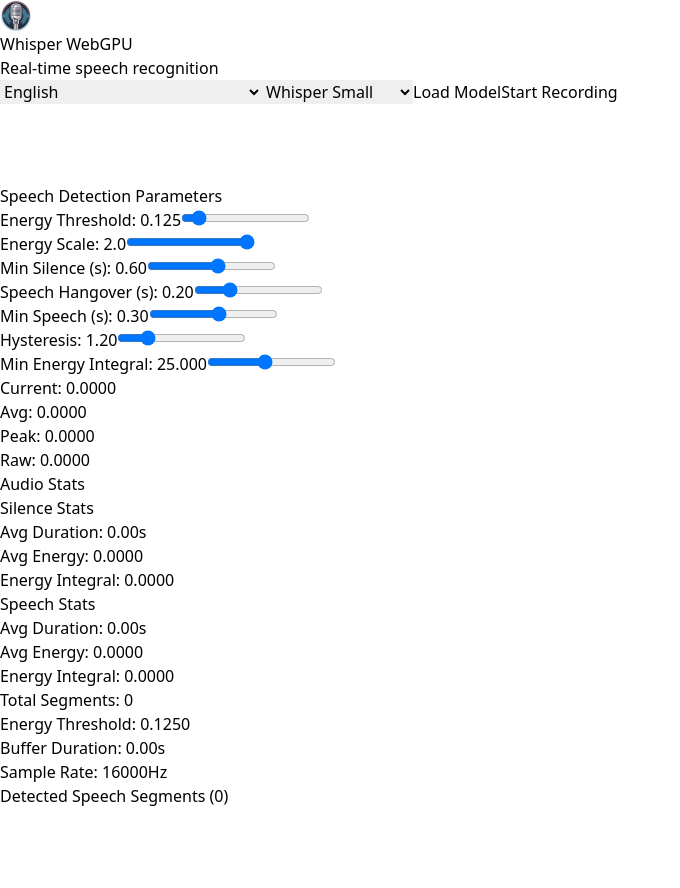
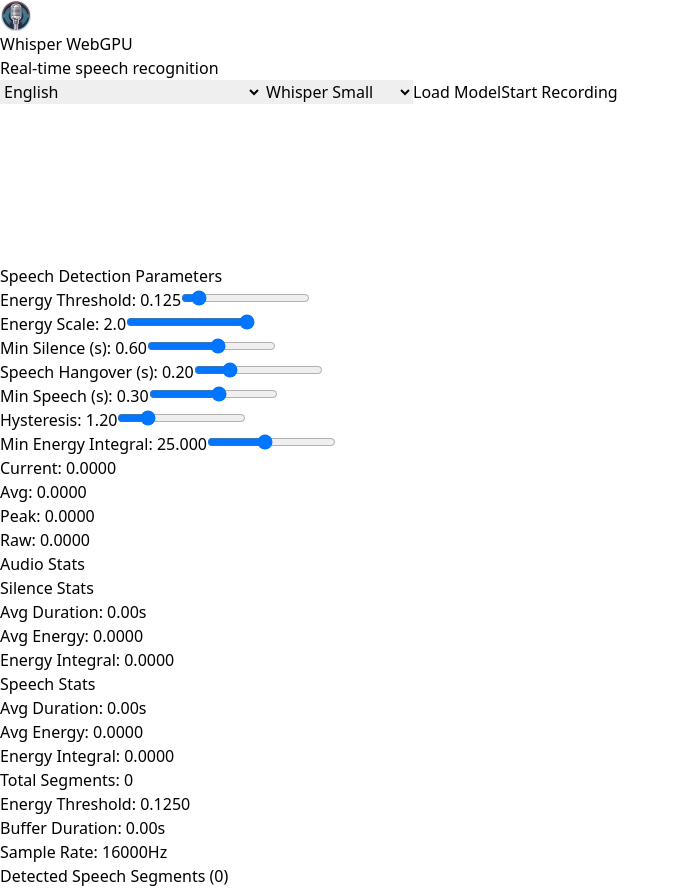
Before and after one commit to asrjs/demos, a React (Vite) app: page / in a window 1280 px wide. Shown: the whole page, without its empty margins (0-680 px from the left). Before the commit the page ends 808 px from the top, so only its background shows below. Built offline with nearby package versions, Linux system fonts and the light colour scheme.

Commit message:
Increased BufferVisualiser height

```diff
--- a/src/components/BufferVisualizer.jsx
+++ b/src/components/BufferVisualizer.jsx
@@ -138,8 +138,8 @@
     return (
         <canvas
             ref={canvasRef}
-            width={720}
-            height={80}
+            width={480}
+            height={160}
             className="w-full border rounded bg-[#f5f5f5]"
         />
     );
```
